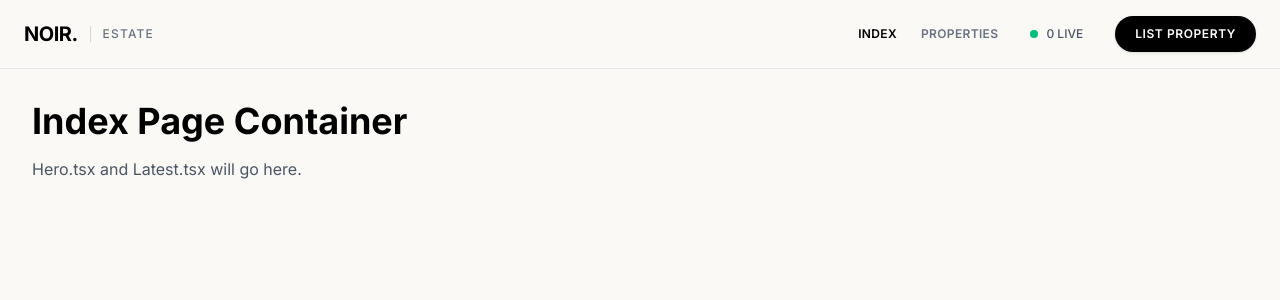
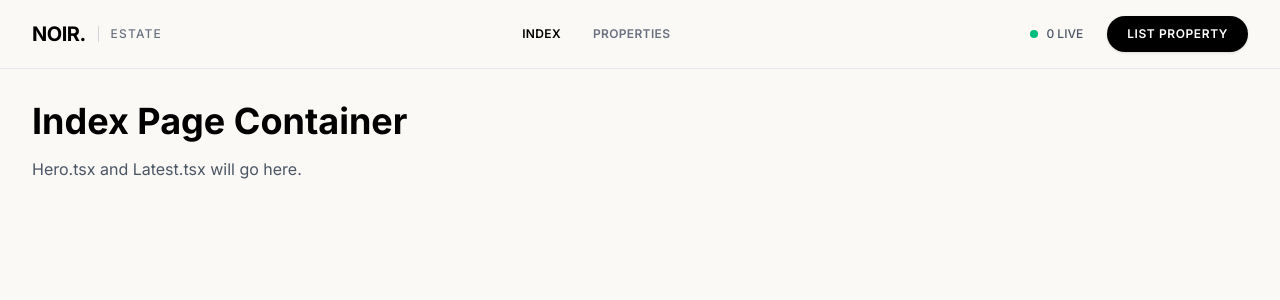
Before and after one commit to shepherd-bit/Noir_Estates, a React (Vite) app in the folder client/: page / in a window 1280 px wide. Shown: the top 300 px of the page. Built offline with nearby package versions, Linux system fonts and the light colour scheme.

Commit message:
Update Navbar.tsx

```diff
--- a/client/src/components/Navbar.tsx
+++ b/client/src/components/Navbar.tsx
@@ -6,8 +6,10 @@ interface NavbarProps {
 
 export default function Navbar({ liveCount = 0, onNavigate, onListProperty }: NavbarProps) {
   return (
-    <header className="w-full bg-[#FBF9F5] border-b border-gray-200 px-6 py-4 flex items-center justify-between sticky top-0 z-50">
-      {/* Left: Brand Logo */}
+    <header className="w-full bg-[#FBF9F5] border-b border-gray-200 sticky top-0 z-50">
+      <div className="max-w-7xl mx-auto px-8 py-4 flex items-center justify-between">
+
+        {/* Left: Brand Logo (Nudged slightly inward via container padding) */}
         <div className="flex items-center space-x-3 cursor-pointer" onClick={() => onNavigate?.('index')}>
           <span className="text-xl font-black tracking-tight text-black">NOIR.</span>
           <span className="text-xs uppercase tracking-widest text-gray-500 font-medium border-l border-gray-300 pl-3">
@@ -15,9 +17,8 @@ export default function Navbar({ liveCount = 0, onNavigate, onListProperty }: Na
           </span>
         </div>
 
-      {/* Right: Navigation Links, Live Counter, & CTA */}
-      <div className="flex items-center space-x-8">
-        <nav className="flex items-center space-x-6 text-sm font-semibold tracking-wide">
+        {/* Center: Navigation Links */}
+        <nav className="flex items-center space-x-8 text-sm font-semibold tracking-wide">
           <button
             onClick={() => onNavigate?.('index')}
             className="text-black hover:text-gray-600 transition-colors uppercase text-xs"
@@ -32,13 +33,13 @@ export default function Navbar({ liveCount = 0, onNavigate, onListProperty }: Na
           </button>
         </nav>
 
-        {/* Live Indicator */}
+        {/* Right: Live Counter & CTA Button (Pulled inward) */}
+        <div className="flex items-center space-x-6">
           <div className="flex items-center space-x-2 text-xs font-medium text-gray-600">
             <span className="w-2 h-2 rounded-full bg-emerald-500 inline-block"></span>
             <span>{liveCount} LIVE</span>
           </div>
 
-        {/* List Property CTA Button */}
           <button
             onClick={onListProperty}
             className="bg-black text-white px-5 py-2.5 rounded-full text-xs font-semibold uppercase tracking-wider hover:bg-gray-800 transition-all shadow-sm"
@@ -46,6 +47,8 @@ export default function Navbar({ liveCount = 0, onNavigate, onListProperty }: Na
             List Property
           </button>
         </div>
+
+      </div>
     </header>
   );
 }
```
Lines whose indentation alone changed are shown as unchanged.
